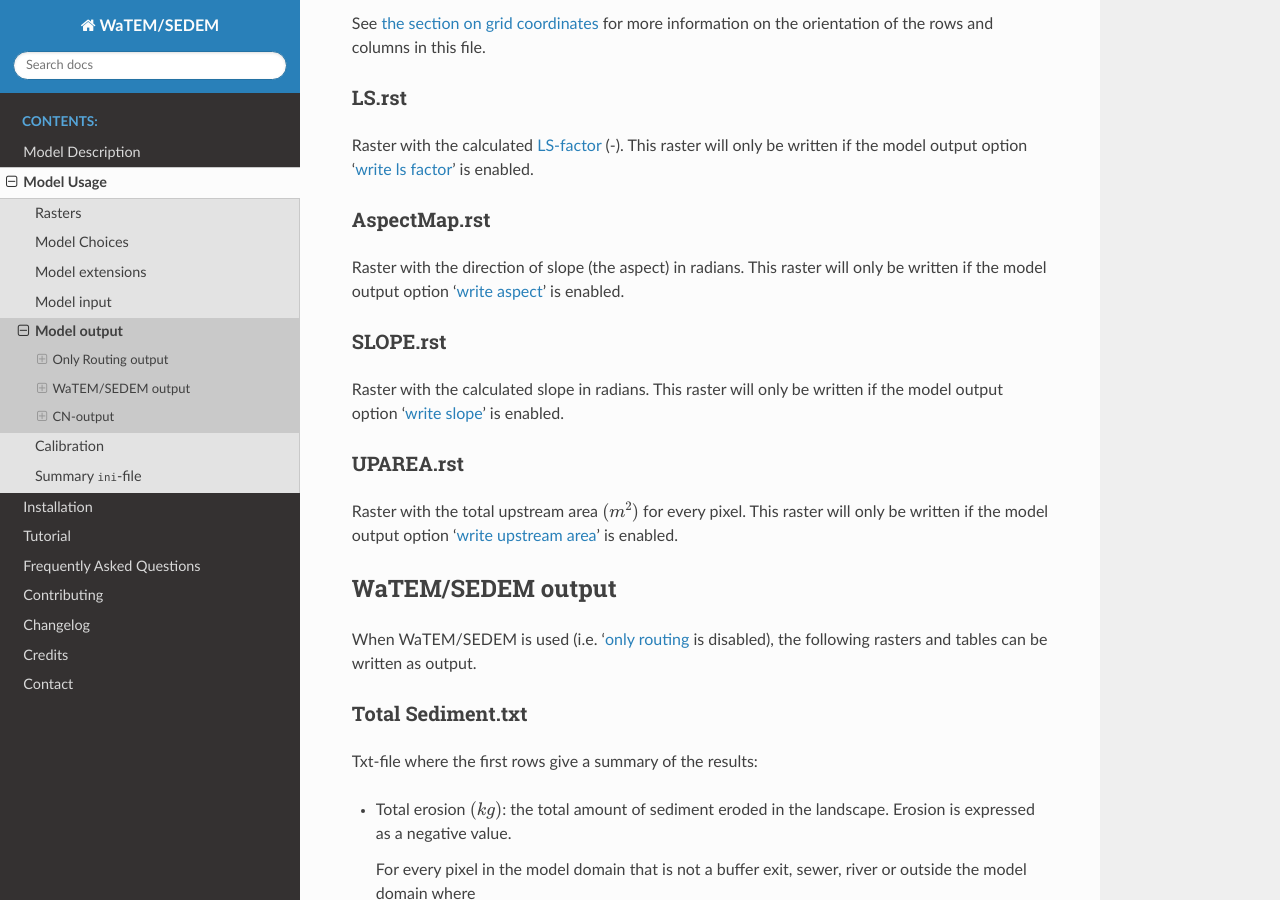
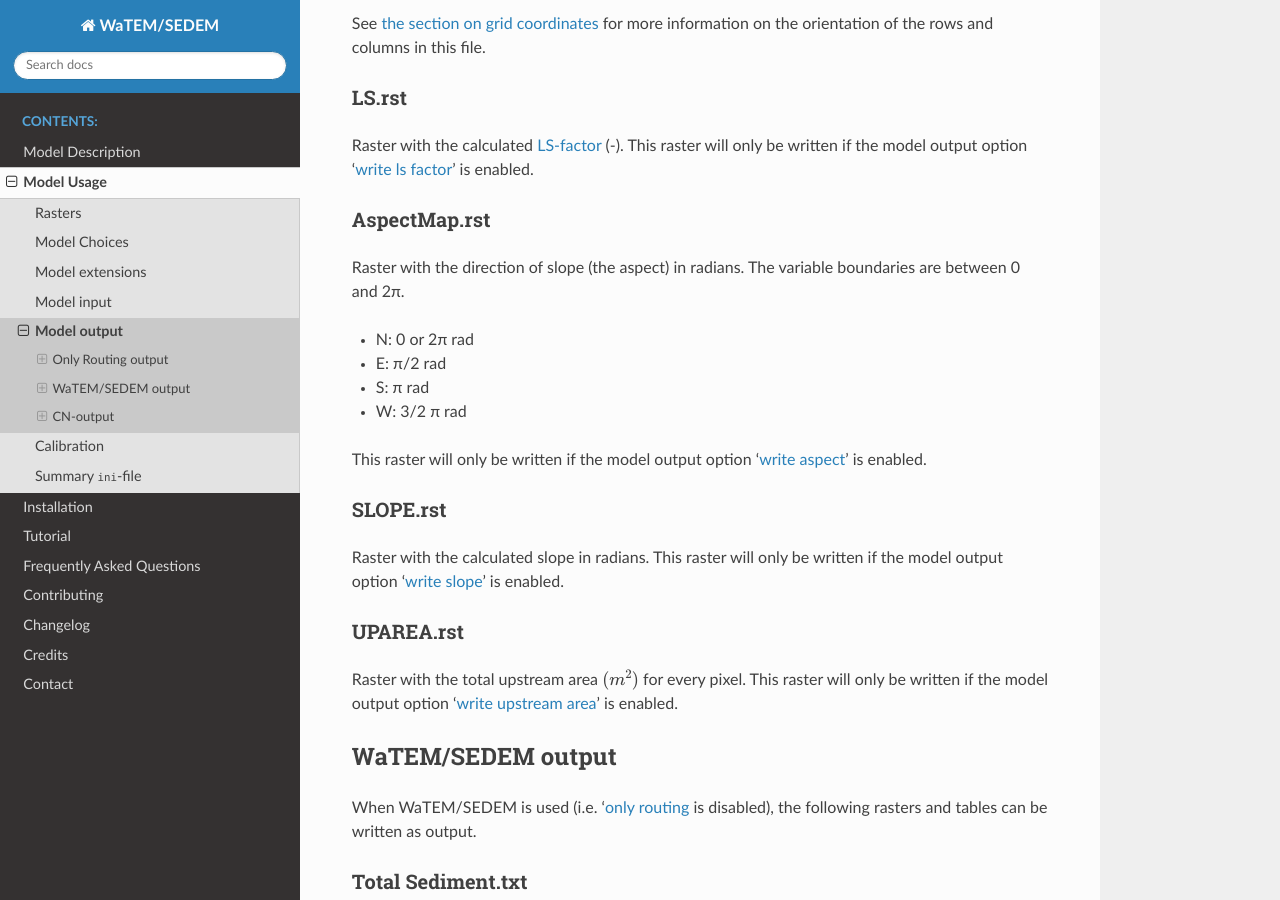
Before and after one commit to watem-sedem/watem-sedem, a Sphinx documentation site: the page built from docs/output.rst, in a window 1280 px wide and 900 px high, scrolled down 1969 px. Built offline with Sphinx 7.4.7 and the Read the Docs theme 3.1.0, drawn with Linux system fonts in a browser that asks for light colours.

Commit message:
Update aspect documentation

```diff
--- a/docs/output.rst
+++ b/docs/output.rst
@@ -115,7 +115,14 @@
 AspectMap.rst
 *************
 
-Raster with the direction of slope (the aspect) in radians. This raster will only be
+Raster with the direction of slope (the aspect) in radians. The variable boundaries are between 0 and 2π.
+
+- N: 0 or 2π rad
+- E: π/2 rad
+- S: π rad
+- W: 3/2 π rad
+
+This raster will only be
 written if the model output option ':ref:`write aspect <writeaspect>`' is enabled.
 
 .. _slopemap:
```
